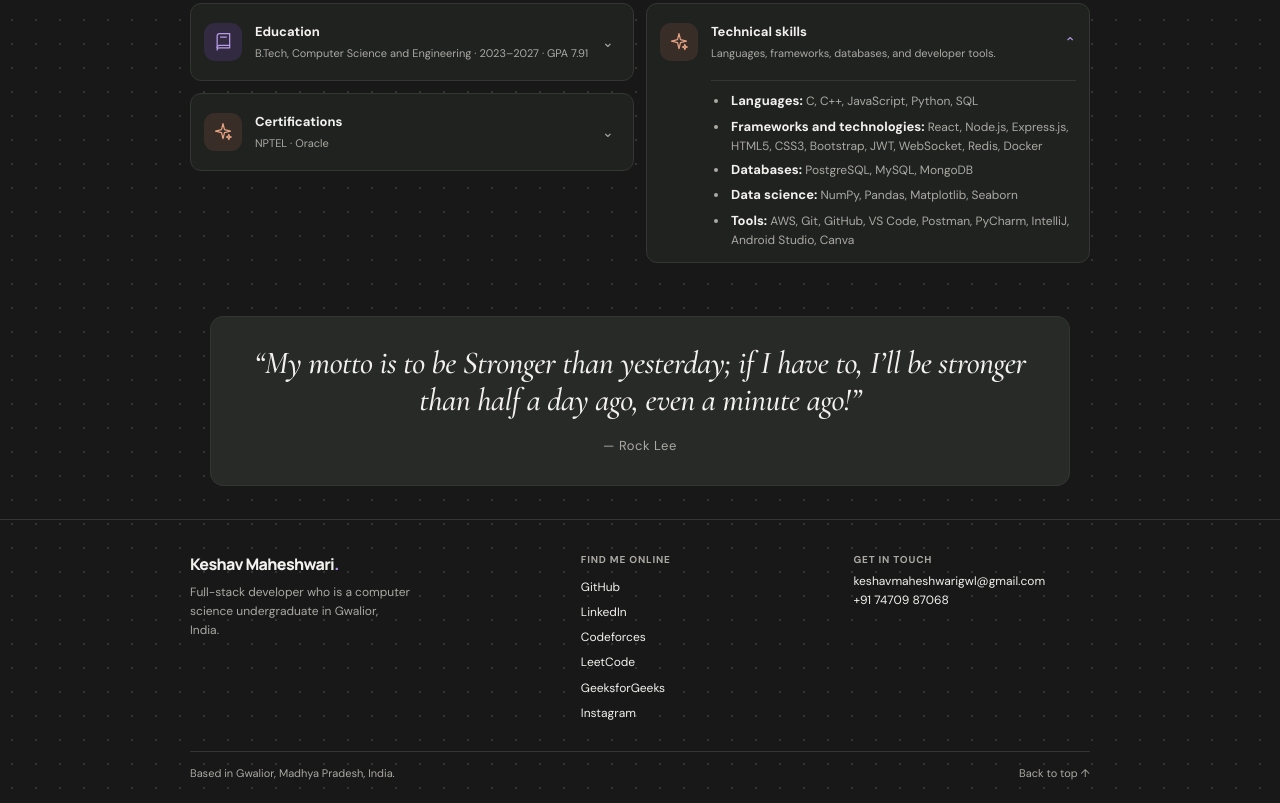
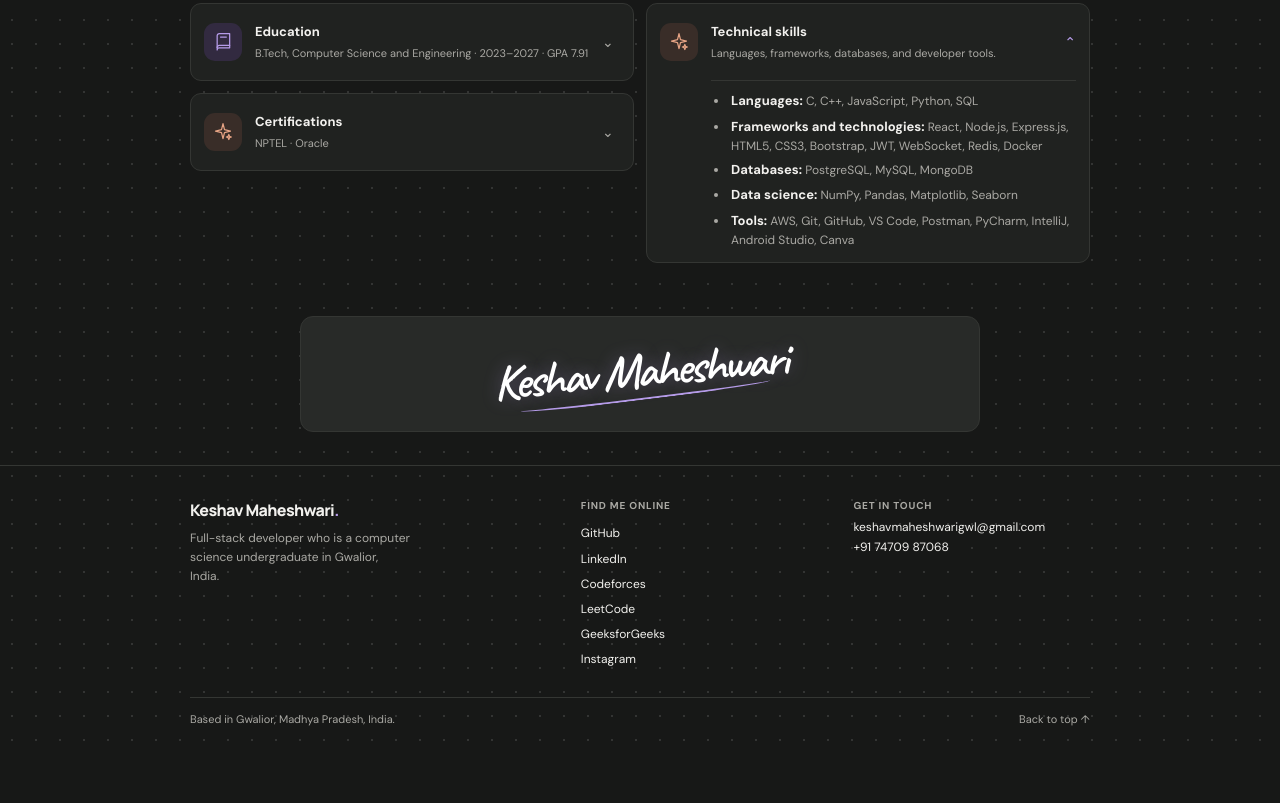
Before and after one commit to keshavzolo/portfolio, a plain HTML site: page index.html in a window 1280 px wide. Shown: the part 1720-2523 px from the top of the page. After the commit the page ends 2469 px from the top, so only its background shows below. Drawn offline with nearby package versions, Linux system fonts and the light colour scheme; no server answers.

Commit message:
Restore handwritten portfolio signature
Co-authored-by: Copilot <223556219+Copilot@users.noreply.github.com>

```diff
--- a/index.html
+++ b/index.html
@@ -384,10 +384,7 @@
     </main>
 
     <aside class="closing-note wrap" aria-label="A thought to take with you">
-      <blockquote class="closing-quote">
-        <p>“My motto is to be Stronger than yesterday; if I have to, I’ll be stronger than half a day ago, even a minute ago!”</p>
-        <cite>— Rock Lee</cite>
-      </blockquote>
+      <span class="signature-mark" aria-hidden="true">Keshav Maheshwari</span>
     </aside>
 
     <footer class="site-footer">
--- a/style.css
+++ b/style.css
@@ -1793,42 +1793,43 @@ html.dark .icon-sparkle {
 
 .closing-note {
   display: flex;
-  max-width: 860px;
-  min-height: 160px;
+  max-width: 680px;
+  min-height: 116px;
   align-items: center;
   justify-content: center;
   gap: 13px;
   margin-top: 15px;
   margin-bottom: 33px;
-  padding: 28px 36px;
   border: 1px solid var(--line);
   border-radius: 13px;
   background: var(--surface-soft);
 }
 
-.closing-quote {
+.signature-mark {
   position: relative;
-  width: 100%;
-  margin: 0;
-  text-align: center;
-}
-
-.closing-quote p {
-  margin: 0 0 14px;
-  color: var(--ink);
-  font-family: "Cormorant Garamond", Georgia, "Times New Roman", serif;
-  font-size: clamp(22px, 3vw, 32px);
+  display: inline-block;
+  padding: 0 6px 7px;
+  color: #fff;
+  font-family: Caveat, "Segoe Script", cursive;
+  font-size: clamp(34px, 6vw, 50px);
   font-weight: 600;
-  font-style: italic;
-  letter-spacing: -0.015em;
-  line-height: 1.15;
-}
-
-.closing-quote cite {
-  color: var(--muted);
-  font-size: 13px;
-  font-style: normal;
-  letter-spacing: 0.04em;
+  letter-spacing: -0.06em;
+  line-height: 1;
+  white-space: nowrap;
+  text-shadow: 0 0 18px rgba(181, 155, 232, 0.3);
+  transform: rotate(-5deg);
+}
+
+.signature-mark::after {
+  position: absolute;
+  right: 8%;
+  bottom: 3px;
+  left: 10%;
+  height: 6px;
+  border-bottom: 2px solid var(--accent);
+  border-radius: 50%;
+  content: "";
+  transform: rotate(-2deg);
 }
 
 .site-footer {
```
